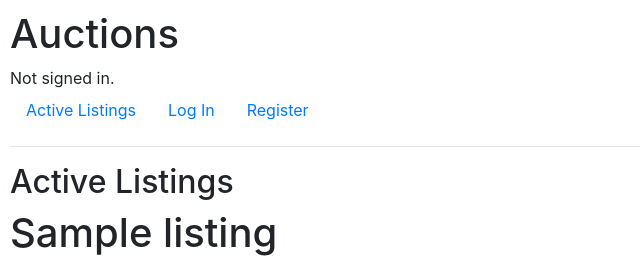
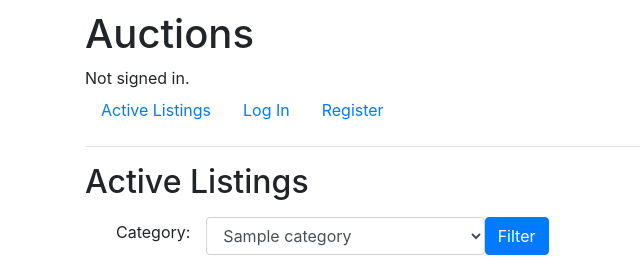
Before and after one commit to Cmmh1101/CS50-commerce, a Django app: page / in a window 1280 px wide. Shown: the top 280 px of the page, without its empty margins (0-640 px from the left). Run offline with Django 3.2, Linux system fonts and the light colour scheme; tables that the repository leaves empty hold one stand-in row (values such as "Sample post"); some libraries are stand-ins or nearby versions.

Commit message:
add listing details initial work and category page

```diff
--- a/auctions/templates/auctions/index.html
+++ b/auctions/templates/auctions/index.html
@@ -2,11 +2,37 @@
 
 {% block body %}
     <h2>Active Listings</h2>
+    <form action="{% url 'category' %}" method="POST" class="col-5 d-flex align-items-center m-3">
+      {% csrf_token %}
+      <label for="#category" class="mr-3">Category: </label>
+      <select class="form-control" name="category" id="category">
+          {% for category in categories %}
+          <option value="{{ category }}">
+              {{ category }}
+          </option>
+          {% endfor %}
+      </select>
+      <button type="submit" class="btn btn-primary">Filter</button>
+    </form>
+    <div class="row d-flex mt-5">
+      {% for listing in activeListings %}
+      <div class="card mb-3" style="max-width: 540px;">
+        <div class="row g-0">
+          <div class="col-md-4">
+            <img src="{{ listing.url }}" class="img-fluid rounded-start" alt="{{ listing.title }}" style="width: 100%; height: 100%;">
+          </div>
+          <div class="col-md-8">
+            <div class="card-body">
+              <h5 class="card-title text-capitalize">{{ listing.title }}</h5>
+              <p class="card-text">{{ listing.description }}</p>
+              <p class="card-text"><strong>$ {{ listing.initial_bid }}</strong></p>
+              <a href="{% url 'listing' listing_id=listing.id %}" class="btn btn-primary">View Details</a>
+            </div>
+          </div>
+        </div>
+      </div>
 
-    {% if activeListings %}
-      {% for listing in activeListings %}
-        <h1>{{ listing.title }}</h1>
       {% endfor%}
-    {% endif %}
+    </div>
 
 {% endblock %}
--- a/auctions/templates/auctions/layout.html
+++ b/auctions/templates/auctions/layout.html
@@ -8,6 +8,7 @@
         <link href="{% static 'auctions/styles.css' %}" rel="stylesheet">
     </head>
     <body>
+        <div class="container">
         <h1>Auctions</h1>
         <div>
             {% if user.is_authenticated %}
@@ -39,5 +40,6 @@
         <hr>
         {% block body %}
         {% endblock %}
+    </div>
     </body>
 </html>
--- a/auctions/urls.py
+++ b/auctions/urls.py
@@ -7,5 +7,7 @@ urlpatterns = [
     path("login", views.login_view, name="login"),
     path("logout", views.logout_view, name="logout"),
     path("register", views.register, name="register"),
-    path("add", views.add, name="add")
+    path("add", views.add, name="add"),
+    path("category", views.category, name="category"),
+    path("listings/<int:listing_id>", views.listing, name="listing")
 ]
--- a/auctions/views.py
+++ b/auctions/views.py
@@ -9,9 +9,10 @@ from .models import User, Category, Listing
 
 def index(request):
     activeListings = Listing.objects.filter(isActive=True)
-
+    categories = Category.objects.all()
     return render(request, "auctions/index.html", {
-        "activeListings": activeListings
+        "activeListings": activeListings,
+        "categories": categories
     })
 
 
@@ -93,3 +94,24 @@ def add(request):
             listing.save()
 
             return HttpResponseRedirect(reverse("index"))
+
+def category(request):
+    if request.method == "POST":
+        category_selected = request.POST['category']
+        category = Category.objects.get(categoryName=category_selected)
+        activeListings = Listing.objects.filter(isActive=True, category=category)
+        categories = Category.objects.all()
+        return render(request, "auctions/index.html", {
+            "activeListings": activeListings,
+            "categories": categories
+        })
+
+def listing(request, listing_id):
+    listing = Listing.objects.get(id=listing_id)
+    user = request.user
+    # for car in listing:
+    #     car
+    return render(request, "auctions/listing.html", {
+        "listing": listing,
+        "user": user
+    })
```
Also changed, not shown: auctions/templates/auctions/listing.html (added, +28 -0 lines).
